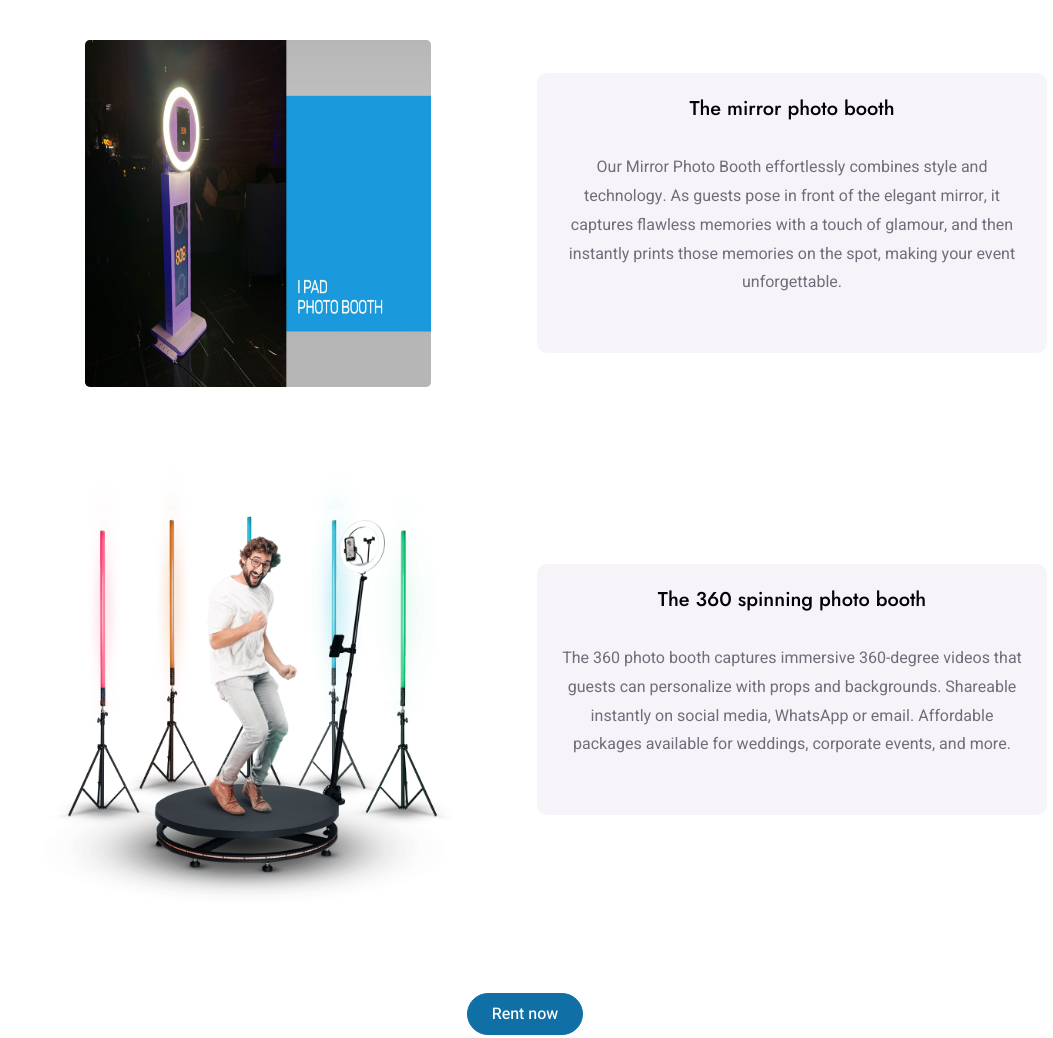
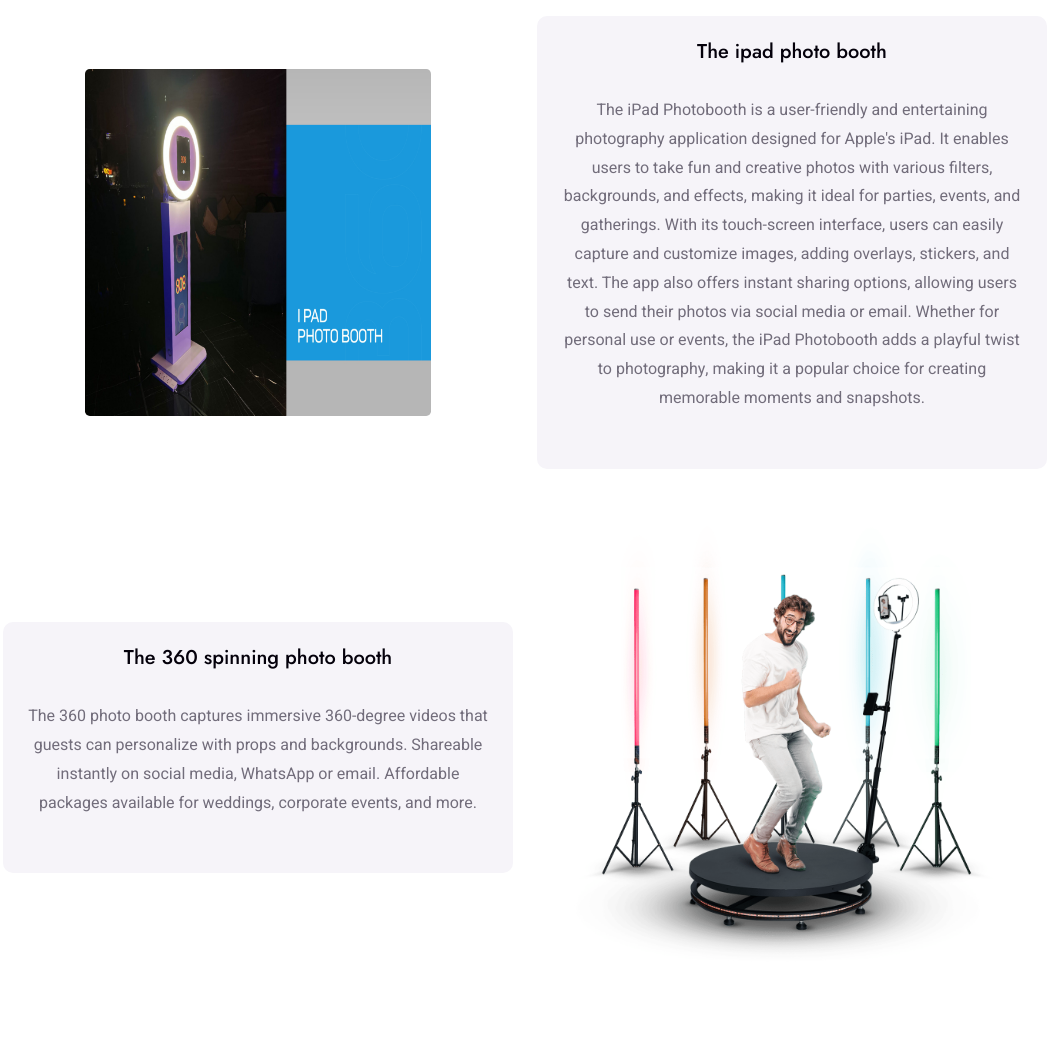
Before and after one commit to MahmoudKasrawy/digital-agency, a plain HTML site: page index.html in a window 1280 px wide. Shown: the part 1380-2418 px from the top of the page, without its empty margins (115-1168 px from the left). Drawn offline with nearby package versions, Linux system fonts and the light colour scheme.

Commit message:
Add files via upload

```diff
--- a/index.html
+++ b/index.html
@@ -79,14 +79,16 @@
                 </div>
             </nav>
 
+
             <div class="container-fluid   bg-primar hero-header">
-                <div class="container position-relative ">
-                    <div  class="row   g-5 align-items-end">
-                        <div class="col-lg-7 pb-5 text-center text-lg-start">
-                            <h2 class="text-white mb-4 fw-normal animated slideInDown element"> Make Your Event
-                                Memorable.</h2>
+                <div class="container line position-relative ">
+                    <div class="row d-flex  g-5 align-items-end">
+                        <div class="col-lg-7 text-m text-center text-lg-start">
+                            <p class="text-white mb-4 fw-normal animated slideInDown "> Make Your Event
+                                <br> Memorable.
+                            </p>
                             <a href=""
-                                class="btn btn-primary b-primary fs-4 mb-5  py-sm-3 px-sm-5 rounded-pill me-3 animated slideInLeft">Rent
+                                class="btn btn-primary b-primary fs-5   py-sm-3 px-sm-5 rounded-pill me-3 animated slideInLeft">Rent
                                 now </a>
                             <!-- <a href="" class="btn btn-light py-sm-3 px-sm-5 rounded-pill animated slideInRight">Contact Us</a> -->
                         </div>
@@ -97,7 +99,6 @@
                     </div>
 
                 </div>
-                <hr class="fw-bolder fs-3 w-100">
             </div>
 
         </div>
@@ -105,7 +106,7 @@
 
 
         <!-- Feature Start -->
-        <div class="container-xxl bg-white  pb-5 text-center">
+        <div class=" bg-white  pb-5 text-center">
             <div class="container py-5 px-lg-5">
                 <div class="row g-4 align-items-center">
                     <div class="col-lg-6 wow fadeInUp " data-wow-delay="0.1s">
@@ -135,20 +136,20 @@
                     <div class="col-lg-6 wow fadeInUp " data-wow-delay="0.1s">
                         <div class="feature-item bg-light rounded text-center p-4">
                             <!-- <i class="fa fa-3x fa-mail-bulk text-primary mb-4"></i> -->
-                            <h5 class="mb-3"> The mirror photo booth</h5>
-                            <p class="py-3 line-h">Our Mirror Photo Booth effortlessly combines style and technology. As
-                                guests pose in front of the elegant mirror, it captures flawless memories with a touch
-                                of glamour, and then instantly prints those memories on the spot, making your event
-                                unforgettable.</p>
+                            <h5 class="mb-3"> The ipad photo booth</h5>
+                            <p class="py-3 line-h">The iPad Photobooth is a user-friendly and entertaining photography
+                                application designed for Apple's iPad. It enables users to take fun and creative photos
+                                with various filters, backgrounds, and effects, making it ideal for parties, events, and
+                                gatherings. With its touch-screen interface, users can easily capture and customize
+                                images, adding overlays, stickers, and text. The app also offers instant sharing
+                                options, allowing users to send their photos via social media or email. Whether for
+                                personal use or events, the iPad Photobooth
+                                adds a playful twist to photography, making it a popular choice for creating memorable
+                                moments and snapshots.</p>
                         </div>
                     </div>
 
-                    <div class="col-lg-6 wow fadeInUp" data-wow-delay="0.3s">
-                        <div class="feature-item   rounded text-center p-4">
 
-                            <img src="img/1-min.png" class="w-100" alt="">
-                        </div>
-                    </div>
 
                     <div class="col-lg-6 wow fadeInUp " data-wow-delay="0.1s">
                         <div class="feature-item bg-light rounded text-center p-4">
@@ -160,7 +161,12 @@
                                 more.</p>
                         </div>
                     </div>
+                    <div class="col-lg-6 wow fadeInUp" data-wow-delay="0.3s">
+                        <div class="feature-item   rounded text-center p-4">
 
+                            <img src="img/1-min.png" class="w-100" alt="">
+                        </div>
+                    </div>
 
                 </div>
 
@@ -199,7 +205,7 @@
                 <div class="row g-4 justify-content-center">
                     <div class="col-md-6 col-lg-3 text-center wow fadeIn" data-wow-delay="0.1s">
                         <i class="fa fa-certificate fa-3x text-secondary mb-3"></i>
-                        <h3 class="text-white mb-2" >7 Years<br> Experience</h3>
+                        <h3 class="text-white mb-2">7 Years<br> Experience</h3>
 
                     </div>
                     <!-- <div class="col-md-6 col-lg-3 text-center wow fadeIn" data-wow-delay="0.3s">
@@ -214,7 +220,7 @@
                     </div>
                     <div class="col-md-6 col-lg-3 text-center wow fadeIn" data-wow-delay="0.7s">
                         <i class="fa fa-check fa-3x text-secondary mb-3"></i>
-                        <h3 class="text-white mb-2" >5000+<br>Compleate Projects</h3>
+                        <h3 class="text-white mb-2">5000+<br>Compleate Projects</h3>
                     </div>
                 </div>
             </div>
```
Lines whose indentation alone changed are shown as unchanged.
